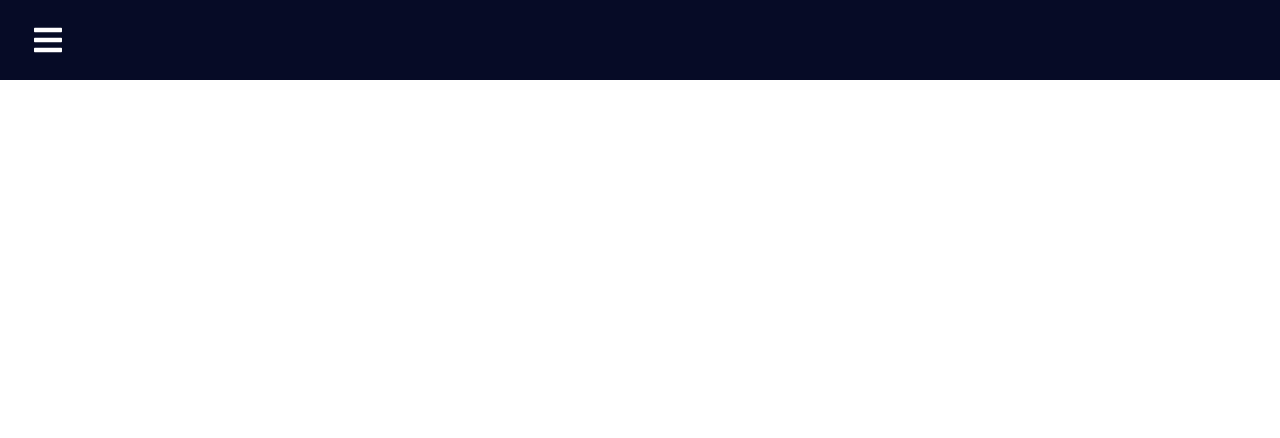
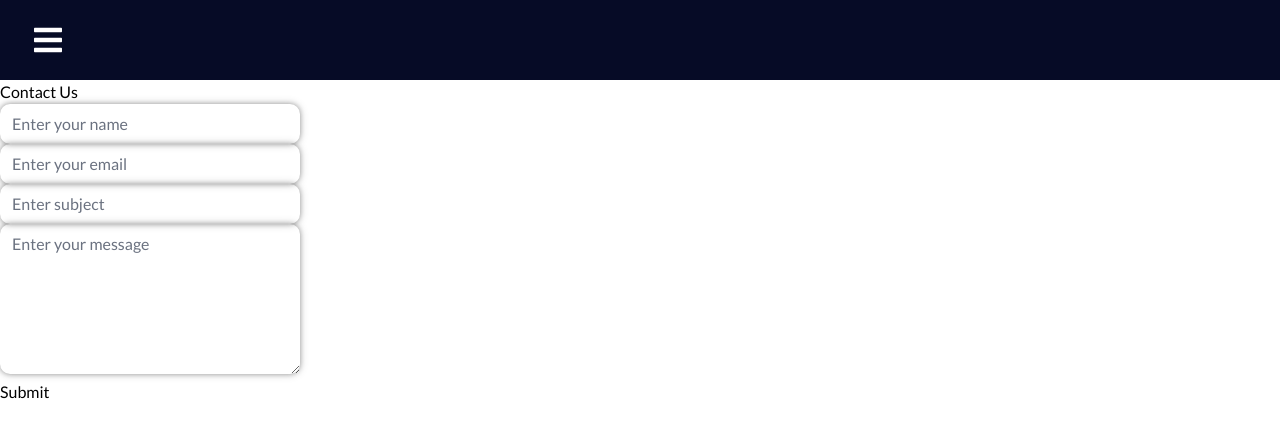
Before and after one commit to Ayush-707/SE-Major-Project, a React (Create React App) app in the folder client/: page /User/Page-6 in a window 1280 px wide. Shown: the top 438 px of the page. Built offline with nearby package versions, Linux system fonts and the light colour scheme.

Commit message:
Contact Us page added

```diff
--- a/client/src/App.js
+++ b/client/src/App.js
@@ -6,6 +6,7 @@ import Page2 from './pages/Misc/Page-2'
 import Page3 from './pages/Misc/Page-3'
 import Page4 from './pages/Misc/Page-4'
 import Page5 from './pages/Misc/Page-5'
+import Page6 from './pages/Misc/Page-6'
 import { Route,Routes } from "react-router-dom"
 import './App.css'
 
@@ -25,6 +26,7 @@ function App() {
             <Route path = '/User/Page-3' element = {<Page3/>} />
             <Route path = '/User/Page-4' element = {<Page4/>} />
             <Route path = '/User/Page-5' element = {<Page5/>} />
+            <Route path = '/User/Page-6' element = {<Page6/>} />
 
       </Routes>
 
--- a/client/src/Components/Sidebar/SidebarData.js
+++ b/client/src/Components/Sidebar/SidebarData.js
@@ -2,6 +2,8 @@ import React from 'react'
 import * as FaIcons from 'react-icons/fa';
 import * as AiIcons from 'react-icons/ai';
 import * as IoIcons from 'react-icons/io';
+
+
 
 export const SidebarData = [
     {
@@ -40,9 +42,15 @@ export const SidebarData = [
     },
 
     {
-        title: "Page-5",
+        title: "Search",
         path: '/User/Page-5',
-        icon: <IoIcons.IoMdHelpCircle/>,
+        icon: <FaIcons.FaSearch/>,
+        cName: 'nav-text'
+    },
+    {
+        title: "Contact US",
+        path: '/User/Page-6',
+        icon: <FaIcons.FaAddressBook/>,
         cName: 'nav-text'
     },
 
--- /dev/null
+++ b/client/src/pages/Misc/Page-6.js
@@ -0,0 +1,50 @@
+import React from 'react'
+import { Form, Button } from 'react-bootstrap';
+
+
+function Page6() {
+
+    const styles = {
+        width:"300px",
+        border:"none",
+        borderRadius: "10px",
+        background:"transparent",
+        boxShadow: "0px 0px 5px rgba(0, 0, 0, 0.3), 0px 0px 10px rgba(0, 0, 0, 0.2)"
+    }
+
+  return (
+    <div className="flex flex-col items-center justify-center h-screen bg-gray-100">
+      <h1 className="text-2xl font-bold text-gray-800 text-center mb-2" >Contact Us</h1>
+      <Form>
+        <Form.Group controlId="formBasicName" className="mb-4" >
+
+          <Form.Control style={styles} type="text" placeholder="Enter your name" />
+        </Form.Group>
+
+        <Form.Group controlId="formBasicEmail" className="mb-4">
+
+          <Form.Control style={styles} type="email" placeholder="Enter your email" />
+        </Form.Group>
+
+        <Form.Group controlId="formBasicSubject" className="mb-4">
+
+          <Form.Control style={styles} type="text" placeholder="Enter subject" />
+        </Form.Group>
+
+        <Form.Group controlId="formBasicMessage" className="mb-4">
+
+          <Form.Control style={{...styles, height: '150px'}} as="textarea" rows={1} placeholder="Enter your message" />
+        </Form.Group>
+
+
+        <div className="flex justify-center">
+                    <button type="submit" className="px-4 py-2 bg-blue-500 text-white rounded hover:bg-blue-700 focus:outline-none focus:bg-blue-700">
+                    Submit
+                    </button>
+                </div>
+      </Form>
+    </div>
+  )
+}
+
+export default Page6
```
